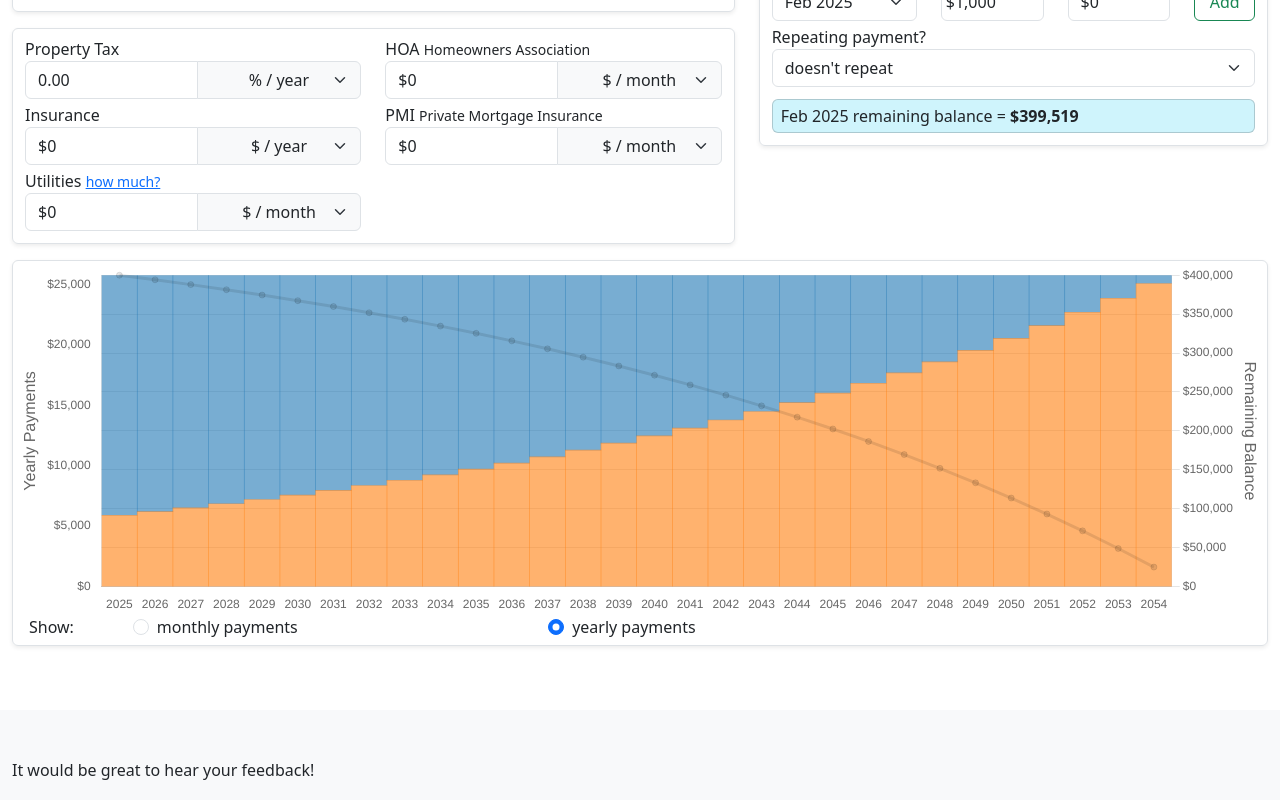
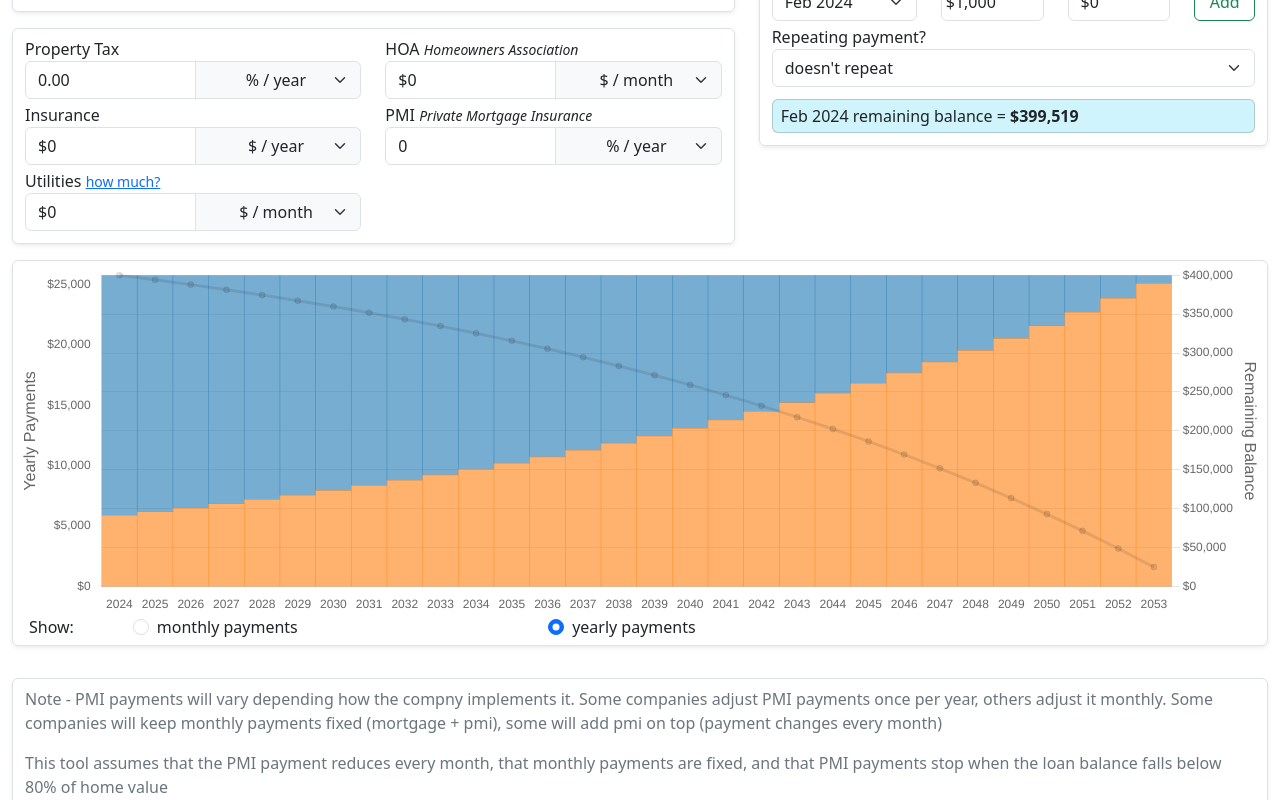
Before and after one commit to 28raining/trgmc, a React (Vite) app: page / in a window 1280 px wide. Shown: the part 420-1220 px from the top of the page. Built offline with nearby package versions, Linux system fonts and the light colour scheme.

Commit message:
correcting PMI implementation

```diff
--- a/src/App.jsx
+++ b/src/App.jsx
@@ -1,8 +1,6 @@
 import { useState } from "react";
-// import { PlusCircle } from "react-bootstrap-icons";
 import LoanForm from "./LoanForm.jsx";
 import { loanMaths, isNumber } from "./loanMaths.js";
-// import  from "./loanMaths.js";
 import LoanPlot from "./LoanPlot.jsx";
 import LoanStats from "./LoanStats.jsx";
 import EventsForm from "./EventsForm.jsx";
@@ -21,7 +19,6 @@ function runCalculations(userInput, loanEvent, chosenInput, userSetDownPercent)
   for (const x of [
     { num: userInput["propertyTax"], unit: userInput["propertyTaxUnit"] },
     { num: userInput["hoa"], unit: userInput["hoaUnit"] },
-    { num: userInput["pmi"], unit: userInput["pmiUnit"] },
     { num: userInput["utilities"], unit: userInput["utilitiesUnit"] },
     { num: userInput["insurance"], unit: userInput["insuranceUnit"] },
   ]) {
@@ -29,6 +26,17 @@ function runCalculations(userInput, loanEvent, chosenInput, userSetDownPercent)
     else if (x.unit == 1) monthlyExtraFee = monthlyExtraFee + parseFloat(x.num);
     else if (x.unit == 2) monthlyExtraPercent = monthlyExtraPercent + parseFloat(x.num) / 12;
     else if (x.unit == 3) monthlyExtraPercent = monthlyExtraPercent + parseFloat(x.num);
+  }
+  var PMI = 0;
+  for (const x of [{ num: userInput["pmi"], unit: userInput["pmiUnit"] }]) {
+    if (x.unit == 0) {
+      PMI = 0;
+      monthlyExtraFee = monthlyExtraFee + parseFloat(x.num) / 12;
+    } else if (x.unit == 1) {
+      PMI = 0;
+      monthlyExtraFee = monthlyExtraFee + parseFloat(x.num);
+    } else if (x.unit == 4) PMI = parseFloat(x.num) / 100;
+    else if (x.unit == 5) PMI = (parseFloat(x.num) * 12) / 100;
   }
 
   const loanAmount = userSetDownPercent
@@ -49,15 +57,17 @@ function runCalculations(userInput, loanEvent, chosenInput, userSetDownPercent)
     userSetDownPercent,
     parseFloat(monthlyExtraPercent),
     parseFloat(monthlyExtraFee),
-    userInput["startDate"]
+    userInput["startDate"],
+    PMI,
+    parseFloat(userInput["homeVal"]) * 0.8
   );
 
   const homeVal = parseFloat(loanRes["homeVal"]);
 
   if (chosenInput == "monthlyPayment") {
-    displayState["monthlyPayment"] = parseInt(userInput["monthlyPayment"]).toString();
+    displayState["monthlyPayment"] = Math.round(userInput["monthlyPayment"]).toString();
   } else {
-    displayState["monthlyPayment"] = parseInt(loanRes["monthlyPayment"][0]).toString();
+    displayState["monthlyPayment"] = Math.round(loanRes["monthlyPayment"][0]).toString();
   }
   displayState["monthlyPaymentToLoan"] = parseFloat(loanRes["monthlyInterest"][0]) + parseFloat(loanRes["monthlyPrincipal"][0]);
   // console.log("homeVal",homeVal)
@@ -94,6 +104,8 @@ function runCalculations(userInput, loanEvent, chosenInput, userSetDownPercent)
 
   displayState["lock"] = [];
   displayState["lock"].push(chosenInput);
+  if (userSetDownPercent) displayState["lock"].push("downPayPercent");
+  else displayState["lock"].push("downPayCash");
 
   return [displayState, loanRes];
 }
@@ -146,7 +158,7 @@ const initialState = {
   insurance: "0",
   propertyTaxUnit: 2,
   hoaUnit: 1,
-  pmiUnit: 1,
+  pmiUnit: 4,
   utilitiesUnit: 1,
   insuranceUnit: 0,
   startDate: coarseDate,
@@ -158,13 +170,15 @@ for (const [key, value] of searchParams.entries()) {
   if (key == "events") initialEvents = loanEventDecoder(value, initialEvents);
   else initialOverride[key] = value;
 }
+var initialUserSetDownPercent = true;
+if (searchParams.has("downPayCash")) initialUserSetDownPercent = false;
 
 // console.log(initialEvents)
 
 function App() {
   const [loanEvent, setLoanEvent] = useState(initialEvents);
   const [chosenInput, setChosenInput] = useState("homeVal");
-  const [userSetDownPercent, setUserSetDownPercent] = useState(true);
+  const [userSetDownPercent, setUserSetDownPercent] = useState(initialUserSetDownPercent);
 
   const [userInput, setUserInput] = useState({ ...initialState, ...initialOverride });
   const [flash, setFlash] = useState({
@@ -247,10 +261,12 @@ function App() {
     } else if (field == "downPayCash") {
       newUserSetDownPercent = false;
       newUserInput.downPayCash = value;
+      newUserInput.downPayPercent = initialState.downPayPercent;
       if (newChosenInput != "homeVal") newFlash["loanAmount"] = !flash["loanAmount"]; //stop it flashing
     } else if (field == "downPayPercent") {
       newUserSetDownPercent = true;
       newUserInput.downPayPercent = value;
+      newUserInput.downPayCash = initialState.downPayCash;
       if (newChosenInput != "homeVal") newFlash["loanAmount"] = !flash["loanAmount"]; //stop it flashing
 
       // newFlash["loanAmount"] = !flash["loanAmount"];
@@ -305,7 +321,7 @@ function App() {
       if (!isNumber(newUserInput[i])) {
         newValid[i] = "Must be a valid number";
       } else {
-        var inputNumber = parseInt(newUserInput[i]);
+        var inputNumber = parseFloat(newUserInput[i]);
         if (i == "homeVal" || i == "loanAmount" || i == "monthlyPayment") {
           if (inputNumber <= 0) {
             newValid[i] = "Must be a greater than 0";
@@ -357,6 +373,11 @@ function App() {
       setFlash(newFlash);
     }
 
+    //check if PMI is valid (has to go post-math)
+    if (parseFloat(newDisplayState["downPayPercent"]) >= 20 && parseFloat(newDisplayState["pmi"]) > 0) {
+      newValid["pmi"] = "PMI is only required when the loan is greater than 80% of the property value";
+    }
+
     setDisplayState(newDisplayState);
 
     setUserInput(newUserInput);
@@ -367,7 +388,19 @@ function App() {
   }
 
   function unitScaler(u) {
-    return u == 0 ? 1 / 12 : u == 1 ? 1 : u == 2 ? (displayState["homeVal"] * 0.01) / 12 : u == 3 ? displayState["homeVal"] * 0.01 : 0;
+    return u == 0
+      ? 1 / 12
+      : u == 1
+        ? 1
+        : u == 2
+          ? (displayState["homeVal"] * 0.01) / 12
+          : u == 3
+            ? displayState["homeVal"] * 0.01
+            : u == 4
+              ? (displayState["loanAmount"] * 0.01) / 12
+              : u == 5
+                ? displayState["loanAmount"] * 0.01
+                : 0.0;
   }
 
   // //Save any user inputs to the URL
@@ -480,7 +513,25 @@ function App() {
               utilities={userInput["utilities"] * unitScaler(userInput["utilitiesUnit"])}
               insurance={userInput["insurance"] * unitScaler(userInput["insuranceUnit"])}
               startDate={new Date(Number(userInput["startDate"]))}
+              pmiUnit={userInput["pmiUnit"]}
             />
+          </div>
+        </div>
+        <div className="row shadow-sm border rounded my-3 pt-2 mx-0 text-secondary">
+          <div className="col-12">
+            <p>
+              Note - PMI payments will vary depending how the compny implements it. Some companies adjust PMI payments once per year, others adjust it monthly.
+              Some companies will keep monthly payments fixed (mortgage + pmi), some will add pmi on top (payment changes every month)
+            </p>
+            <p>
+              This tool assumes that the PMI payment reduces every month, that monthly payments are fixed, and that PMI payments stop when the loan balance
+              falls below 80% of home value
+            </p>
+            <p>
+              Why does adding PMI change the amount of interest being paid? PMI is the same as increasing the interest rate. Higher interest rate means more of
+              the monthly payment goes to interest, and therefore less goes to principal. The next month has larger remaining balance, then more interest is
+              charged. It is not intuitive!
+            </p>
           </div>
         </div>
       </div>
--- a/src/LoanForm.jsx
+++ b/src/LoanForm.jsx
@@ -90,7 +90,6 @@ function LoanForm({ displayState, flash, updateUserInput, valid }) {
                 // key={homeVal}
                 type="text"
                 inputMode="numeric"
-                // className={flash["homeVal"] ? `form-control anim1 ${class_validHomeVal}` : `form-control anim2 ${class_validHomeVal}`}
                 className={inputClass["homeVal"]}
                 value={cashFormat(displayState["homeVal"])}
                 onChange={(e) => updateIfChanged(displayState["homeVal"], e.target.value, "homeVal")}
@@ -252,7 +251,7 @@ function LoanForm({ displayState, flash, updateUserInput, valid }) {
                 />
 
                 <select
-                  className="form-select px-2 input-group-text"
+                  className="form-select ps-2 input-group-text"
                   value={displayState["propertyTaxUnit"]}
                   onChange={(e) => {
                     updateUserInput("propertyTaxUnit", e.target.value);
@@ -270,7 +269,10 @@ function LoanForm({ displayState, flash, updateUserInput, valid }) {
 
             <div className="col-xxl-4 col-sm-6 col-12">
               <label>
-                HOA <small>Homeowners Association</small>
+                HOA{" "}
+                <small>
+                  <em>Homeowners Association</em>
+                </small>
               </label>
               <div className="input-group mb-1">
                 <input
@@ -283,7 +285,7 @@ function LoanForm({ displayState, flash, updateUserInput, valid }) {
                 />
 
                 <select
-                  className="form-select px-2 input-group-text"
+                  className="form-select ps-2 input-group-text"
                   value={displayState["hoaUnit"]}
                   onChange={(e) => {
                     updateUserInput("hoaUnit", e.target.value);
@@ -312,7 +314,7 @@ function LoanForm({ displayState, flash, updateUserInput, valid }) {
                 />
 
                 <select
-                  className="form-select px-2 input-group-text"
+                  className="form-select ps-2 input-group-text"
                   value={displayState["insuranceUnit"]}
                   onChange={(e) => {
                     updateUserInput("insuranceUnit", e.target.value);
@@ -330,7 +332,10 @@ function LoanForm({ displayState, flash, updateUserInput, valid }) {
 
             <div className="col-xxl-4 col-sm-6 col-12">
               <label>
-                PMI <small>Private Mortgage Insurance</small>
+                PMI{" "}
+                <small>
+                  <em>Private Mortgage Insurance</em>
+                </small>
               </label>
               <div className="input-group mb-1">
                 <input
@@ -342,11 +347,16 @@ function LoanForm({ displayState, flash, updateUserInput, valid }) {
                   }}
                 />
 
+                {/* Special treatiment for PMI because it's a % of loan amount, not of home value */}
                 <select
-                  className="form-select px-2 input-group-text"
-                  value={displayState["pmiUnit"]}
+                  className="form-select ps-2 input-group-text"
+                  value={displayState["pmiUnit"] == 4 ? 2 : displayState["pmiUnit"] == 5 ? 3 : displayState["pmiUnit"]}
                   onChange={(e) => {
-                    updateUserInput("pmiUnit", e.target.value);
+                    var pmiHack;
+                    if (e.target.value == 2) pmiHack = 4;
+                    else if (e.target.value == 3) pmiHack = 5;
+                    else pmiHack = e.target.value;
+                    updateUserInput("pmiUnit", pmiHack);
                   }}
                 >
                   {feeOptions.map((x, i) => (
@@ -363,7 +373,9 @@ function LoanForm({ displayState, flash, updateUserInput, valid }) {
               <label>
                 Utilities{" "}
                 <small>
-                  <a href="https://www.forbes.com/home-improvement/living/monthly-utility-costs-by-state/">how much?</a>
+                  <a href="https://www.forbes.com/home-improvement/living/monthly-utility-costs-by-state/" target="_blank" rel="noopener noreferrer">
+                    how much?
+                  </a>
                 </small>
               </label>
               <div className="input-group mb-1">
@@ -379,7 +391,7 @@ function LoanForm({ displayState, flash, updateUserInput, valid }) {
                 />
 
                 <select
-                  className="form-select px-2 input-group-text"
+                  className="form-select ps-2 input-group-text"
                   value={displayState["utilitiesUnit"]}
                   onChange={(e) => {
                     updateUserInput("utilitiesUnit", e.target.value);
--- a/src/LoanPlot.jsx
+++ b/src/LoanPlot.jsx
@@ -15,11 +15,10 @@ import { useState } from "react";
 //   BarController
 // );
 
-function LoanPlot({ maxMonthly, loanRes, loanMonths, propertyTax, hoa, pmi, utilities, insurance, startDate }) {
+function LoanPlot({ maxMonthly, loanRes, loanMonths, propertyTax, hoa, pmi, utilities, insurance, startDate, pmiUnit }) {
   const [monthsPerYearToPlot, setMonthsPerYearToPlot] = useState("yearly payments");
   const yTitle = monthsPerYearToPlot == "monthly payments" ? "Monthly Payments" : "Yearly Payments";
   const startMonth = startDate.getMonth();
-  // console.log(startDate, startMonth)
 
   // console.log('rem',loanRes["remaining"])
   var monthlyPrincipalFiltered;
@@ -37,10 +36,11 @@ function LoanPlot({ maxMonthly, loanRes, loanMonths, propertyTax, hoa, pmi, util
     monthlyPrincipalFiltered = loanRes["monthlyPrincipal"];
     monthlyInterestFiltered = loanRes["monthlyInterest"];
     remainingFiltered = loanRes["remaining"];
+    if (pmiUnit > 1) pmiPlot = loanRes["monthlyPMI"];
     for (var i = 0; i < loanMonthsFiltered.length; i++) {
+      if (pmiUnit < 2) pmiPlot[i] = pmi;
       taxPlot[i] = propertyTax;
       hoaPlot[i] = hoa;
-      pmiPlot[i] = pmi;
       utilitiesPlot[i] = utilities;
       insPlot[i] = insurance;
     }
@@ -88,9 +88,10 @@ function LoanPlot({ maxMonthly, loanRes, loanMonths, propertyTax, hoa, pmi, util
       if (yearIndex >= insPlot.length) insPlot.push(0);
       monthlyPrincipalFiltered[yearIndex] = monthlyPrincipalFiltered[yearIndex] + loanRes["monthlyPrincipal"][i];
       monthlyInterestFiltered[yearIndex] = monthlyInterestFiltered[yearIndex] + loanRes["monthlyInterest"][i];
+      if (pmiUnit > 1) pmiPlot[yearIndex] = pmiPlot[yearIndex] + loanRes["monthlyPMI"][i];
+      else pmiPlot[yearIndex] = pmiPlot[yearIndex] + pmi;
       taxPlot[yearIndex] = taxPlot[yearIndex] + propertyTax;
       hoaPlot[yearIndex] = hoaPlot[yearIndex] + hoa;
-      pmiPlot[yearIndex] = pmiPlot[yearIndex] + pmi;
       utilitiesPlot[yearIndex] = utilitiesPlot[yearIndex] + utilities;
       insPlot[yearIndex] = insPlot[yearIndex] + insurance;
     }
--- a/src/loanMaths.js
+++ b/src/loanMaths.js
@@ -17,36 +17,46 @@ export function cashFormat(val) {
   }).format(val);
 }
 
-function loanCalc(numMonths, interestRate, loanAmount, chosenInput, monthlyPaymentInput, downPay, userSetDownPercent, monthlyExtraPercent, monthlyExtraFee) {
+function loanCalc(
+  numMonths,
+  interestRate,
+  loanAmount,
+  chosenInput,
+  monthlyPaymentInput,
+  downPay,
+  userSetDownPercent,
+  monthlyExtraPercent,
+  monthlyExtraFee,
+  PMI
+) {
   // console.log('loanCalc', numMonths, interestRate, loanAmount, chosenInput, monthlyPaymentInput, downPayCash, monthlyExtraPercent, monthlyExtraFee)
   // console.log("chosenInput", chosenInput)
-  var monthlyInterest = 1 + interestRate / (12 * 100);
+  var newInterest = interestRate * 0.01 + PMI;
+  var monthlyInterest = 1 + newInterest / 12;
   var interestScalar = monthlyInterest ** numMonths;
+  var Z = (interestScalar - 1) / (newInterest / 12) / interestScalar;
   var T = monthlyExtraPercent / 100;
   var homeVal, loanAmount_new, interestPlusPrincipal, monthlyTax, totalRepay;
 
   if (chosenInput == "monthlyPayment") {
     var actualMonthly = monthlyPaymentInput - monthlyExtraFee;
     interestPlusPrincipal = numMonths * actualMonthly;
-    if (interestRate == 0) {
+    if (newInterest == 0) {
       loanAmount_new = interestPlusPrincipal;
       homeVal = userSetDownPercent ? loanAmount_new / (1 - downPay) : loanAmount_new + downPay;
     } else {
-      var Z = (interestScalar - 1) / (interestRate / (12 * 100)) / interestScalar;
       if (userSetDownPercent) {
-        homeVal = actualMonthly / (T + 1 / Z) / (1 - downPay / (T * Z + 1));
+        // console.log('bp8',actualMonthly,T,ZPMI,downPay)
+        homeVal = actualMonthly / (T + 1 / Z - downPay / Z);
+        // homeVal = actualMonthly / (T + 1/Z) / (1 - downPay / (T * Z + 1));
         loanAmount_new = homeVal * (1 - downPay);
       } else {
-        homeVal = actualMonthly / (T + 1 / Z) + downPay / (T * Z + 1);
+        // console.log('bp9',actualMonthly,T,ZPMI,downPay)
+        homeVal = (actualMonthly + downPay * (1 / Z)) / (1 / Z + T);
         loanAmount_new = homeVal - downPay;
       }
       monthlyTax = homeVal * T;
-
-      // var compoundTotalRepay = actualMonthly * ((interestScalar - 1) / (interestRate / (12 * 100)));
-      // var loanAmount_new = compoundTotalRepay / interestScalar;
     }
-    // console.log('bp85', loanAmount_new, homeVal, downPay)
-
     return {
       monthly: actualMonthly - monthlyTax,
       interestPlusPrincipal: interestPlusPrincipal,
@@ -57,11 +67,12 @@ function loanCalc(numMonths, interestRate, loanAmount, chosenInput, monthlyPayme
   } else {
     var monthly;
     totalRepay = loanAmount * interestScalar;
+    // console.log("bpd", totalRepay, loanAmount, Z)
     if (interestRate == 0) {
       monthly = totalRepay / numMonths;
       interestPlusPrincipal = loanAmount;
     } else {
-      monthly = totalRepay / ((interestScalar - 1) / (interestRate / (12 * 100)));
+      monthly = loanAmount / Z;
       interestPlusPrincipal = monthly * numMonths;
     }
     homeVal = userSetDownPercent ? loanAmount / (1 - downPay) : loanAmount + downPay;
@@ -111,6 +122,7 @@ function handleRepeatPayments(payArray, repeats, amount, month) {
   }
   return payArray;
 }
+
 export function loanMaths(
   loanAmount,
   numYears,
@@ -122,7 +134,9 @@ export function loanMaths(
   userSetDownPercent,
   monthlyExtraPercent,
   monthlyExtraFee,
-  startDate
+  startDate,
+  PMI,
+  PMILimit
 ) {
   if (!isNumber(numYears) || numYears == 0) numYears = 1; //fix issue when loan length is blank
   const months = ["Jan", "Feb", "Mar", "Apr", "May", "Jun", "Jul", "Aug", "Sep", "Oct", "Nov", "Dec"];
@@ -138,6 +152,8 @@ export function loanMaths(
   var numMonths = numYears * 12;
   var extraPayments = 0;
 
+  var PMI_int = PMI;
+
   var loanData = loanCalc(
     numMonths,
     interestRate,
@@ -147,7 +163,8 @@ export function loanMaths(
     downPay,
     userSetDownPercent,
     monthlyExtraPercent,
-    monthlyExtraFee
+    monthlyExtraFee,
+    PMI_int
   );
 
   var originalLoanAmount = loanData["loanAmount"];
@@ -156,6 +173,7 @@ export function loanMaths(
 
   var monthlyPayment = new Array(numYears * 12).fill(0);
   var monthlyInterest = new Array(numYears * 12).fill(0);
+  var monthlyPMI = new Array(numYears * 12).fill(0);
   var monthlyPrincipal = new Array(numYears * 12).fill(0);
   var remaining = new Array(numYears * 12 + 1).fill(0);
   var repeatingOverpayments = new Array(numYears * 12 + 1).fill(0);
@@ -170,7 +188,7 @@ export function loanMaths(
   for (var i = 0; i < numMonths; i++) {
     //Create a month label, i.e May 24
     monthIndex = (start + i) % 12;
-    if (monthIndex == 0) year = year + 1;
+    if (monthIndex == 0 && i > 0) year = year + 1;
     thisMonth = `${months[monthIndex]} ${year}`;
     loanMonths.push(thisMonth);
 
@@ -186,22 +204,32 @@ export function loanMaths(
         remaining[i] = remaining[i] + parseFloat(loanEvent[eventIndex].cost);
         extraPayments += parseFloat(loanEvent[eventIndex].cost);
         if (loanEvent[eventIndex]["newLength"] != 0) numMonths = i + loanEvent[eventIndex]["newLength"] * 12;
-        loanData = loanCalc(numMonths - i, interestRate, remaining[i], "homeVal", null, 0, 0, monthlyExtraPercent, monthlyExtraFee);
+        loanData = loanCalc(numMonths - i, interestRate, remaining[i], "homeVal", null, 0, 0, monthlyExtraPercent, monthlyExtraFee, PMI_int);
       } else if (loanEvent[eventIndex]["event"] == "Recast") {
         // rate = loanEvent[eventIndex].change/100;
         remaining[i] = remaining[i] + parseFloat(loanEvent[eventIndex].cost);
         extraPayments += parseFloat(loanEvent[eventIndex].cost);
-        loanData = loanCalc(numMonths - i, interestRate, remaining[i], "homeVal", null, 0, 0, monthlyExtraPercent, monthlyExtraFee);
+        loanData = loanCalc(numMonths - i, interestRate, remaining[i], "homeVal", null, 0, 0, monthlyExtraPercent, monthlyExtraFee, PMI_int);
       }
       eventIndex = eventIndex + 1;
     }
 
+    //handle case when PMI payments stop due to <80% L2V
+    if (PMI_int > 0) {
+      if (remaining[i] < PMILimit) {
+        // console.log("stopping PMI at month", i)
+        PMI_int = 0;
+        loanData = loanCalc(numMonths - i, interestRate, remaining[i], "homeVal", null, 0, 0, monthlyExtraPercent, monthlyExtraFee, PMI_int);
+      }
+    }
+
     //Calculate 'the numbers' for the month
+    monthlyPMI[i] = (remaining[i] * PMI_int) / 12;
+    monthlyInterest[i] = (remaining[i] * rate) / 12;
+    monthlyPrincipal[i] = loanData.monthly - monthlyInterest[i] - monthlyPMI[i];
+    monthlyPayment[i] = loanData.monthly + loanData.monthlyExta;
+    remaining[i + 1] = remaining[i] - monthlyPrincipal[i];
 
-    monthlyPayment[i] = loanData.monthly + loanData.monthlyExta;
-    monthlyInterest[i] = (remaining[i] * rate) / 12;
-    monthlyPrincipal[i] = loanData.monthly - monthlyInterest[i];
-    remaining[i + 1] = remaining[i] - monthlyPrincipal[i];
     if (repeatingOverpayments[i] < remaining[i + 1]) overPay = repeatingOverpayments[i];
     else overPay = 0;
     remaining[i + 1] -= overPay;
@@ -210,8 +238,8 @@ export function loanMaths(
     monthlyPaymentPerEvent[eventIndex] = { loan: loanData.monthly, extra: loanData.monthlyExta };
 
     if (remaining[i + 1] <= 0) {
-      monthlyPrincipal[i] = monthlyPrincipal[i] + remaining[i + 1];
-      monthlyPayment[i] = monthlyPrincipal[i] + monthlyInterest[i + 1];
+      monthlyPrincipal[i] += remaining[i + 1];
+      monthlyPayment[i] += remaining[i + 1];
     }
 
     totalPrincipal += monthlyPrincipal[i];
@@ -225,14 +253,12 @@ export function loanMaths(
 
   // console.log('ex', extraPayments)
 
-  //remove the last element of 'remaining' which should be 0
-  // remaining.splice(remaining.length - 1, 1);
-
   // console.log(i, numMonths, monthlyPayment.length,[...monthlyPayment]);
   monthlyPayment.splice(i + 1, numMonths - i);
   monthlyInterest.splice(i + 1, numMonths - i);
   monthlyPrincipal.splice(i + 1, numMonths - i);
   remaining.splice(i + 1, numMonths - i);
+  monthlyPMI.splice(i + 1, numMonths - i);
   // console.log(i, numMonths, monthlyPayment.length,[...monthlyPayment]);
 
   return {
@@ -250,5 +276,6 @@ export function loanMaths(
     monthlyPaymentPerEvent: monthlyPaymentPerEvent,
     totalPrincipal: totalPrincipal,
     totalInterest: totalInterest,
+    monthlyPMI: monthlyPMI,
   };
 }
```
Also changed, not shown: src/LoanStats.jsx (+44 -7 lines), toDoList.txt, 4 other files (tests, documents, lock files or other folders).
